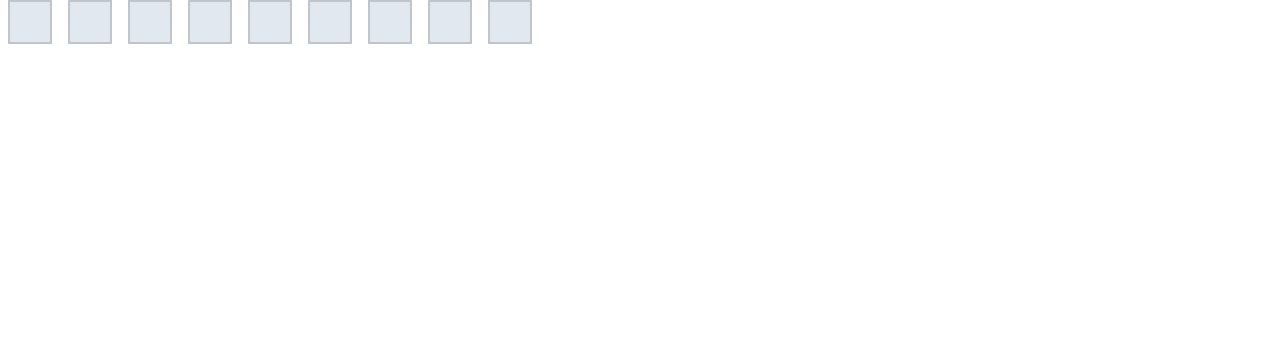
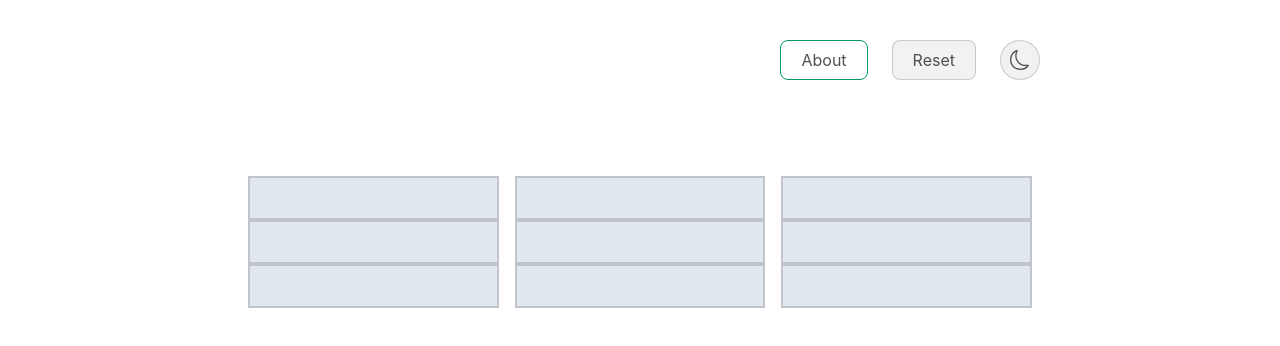
Before and after one commit to erffon/xo-game, a Next.js app: page /playground in a window 1280 px wide. Shown: the top 346 px of the page. Built offline with nearby package versions, Linux system fonts and the light colour scheme.

Commit message:
some changes in ui

```diff
--- a/pages/playground/Board.tsx
+++ b/pages/playground/Board.tsx
@@ -2,7 +2,7 @@ import Square from "./Square";
 
 const Board = ({ squares, onClick }) => {
   return (
-    <div>
+    <div className="grid grid-cols-3">
       {squares.map((square, i) => {
         return <Square value={square} key={i} onClick={() => onClick(i)} />;
       })}
--- a/pages/playground/CalculateWinner.tsx
+++ b/pages/playground/CalculateWinner.ts
@@ -1,4 +1,4 @@
-export function calculateWinner(squares) {
+export default function calculateWinner(squares) {
   const lines = [
     [0, 1, 2],
     [3, 4, 5],
--- a/pages/playground/index.tsx
+++ b/pages/playground/index.tsx
@@ -1,8 +1,7 @@
 import { useState } from "react";
+import Navbar from "../../components/navbar/Navbar";
 import Board from "./Board";
-import Square from "./Square";
-import { calculateWinner } from "./CalculateWinner";
-
+import calculateWinner from "./CalculateWinner";
 const Game = () => {
   const [board, setBoard] = useState(Array(9).fill(null));
   const [xIsNext, setXIsNext] = useState(true);
@@ -17,10 +16,15 @@ const Game = () => {
     setBoard(boardCopy);
     setXIsNext(!xIsNext);
   };
-  const jumpTo = () => {};
-  const renderMoves = () => {};
 
-  return <Board onClick={handleClick} squares={board} />;
+  return (
+    <>
+      <Navbar />
+      <div className="container py-24">
+        <Board onClick={handleClick} squares={board} />
+      </div>
+    </>
+  );
 };
 
 export default Game;
```
